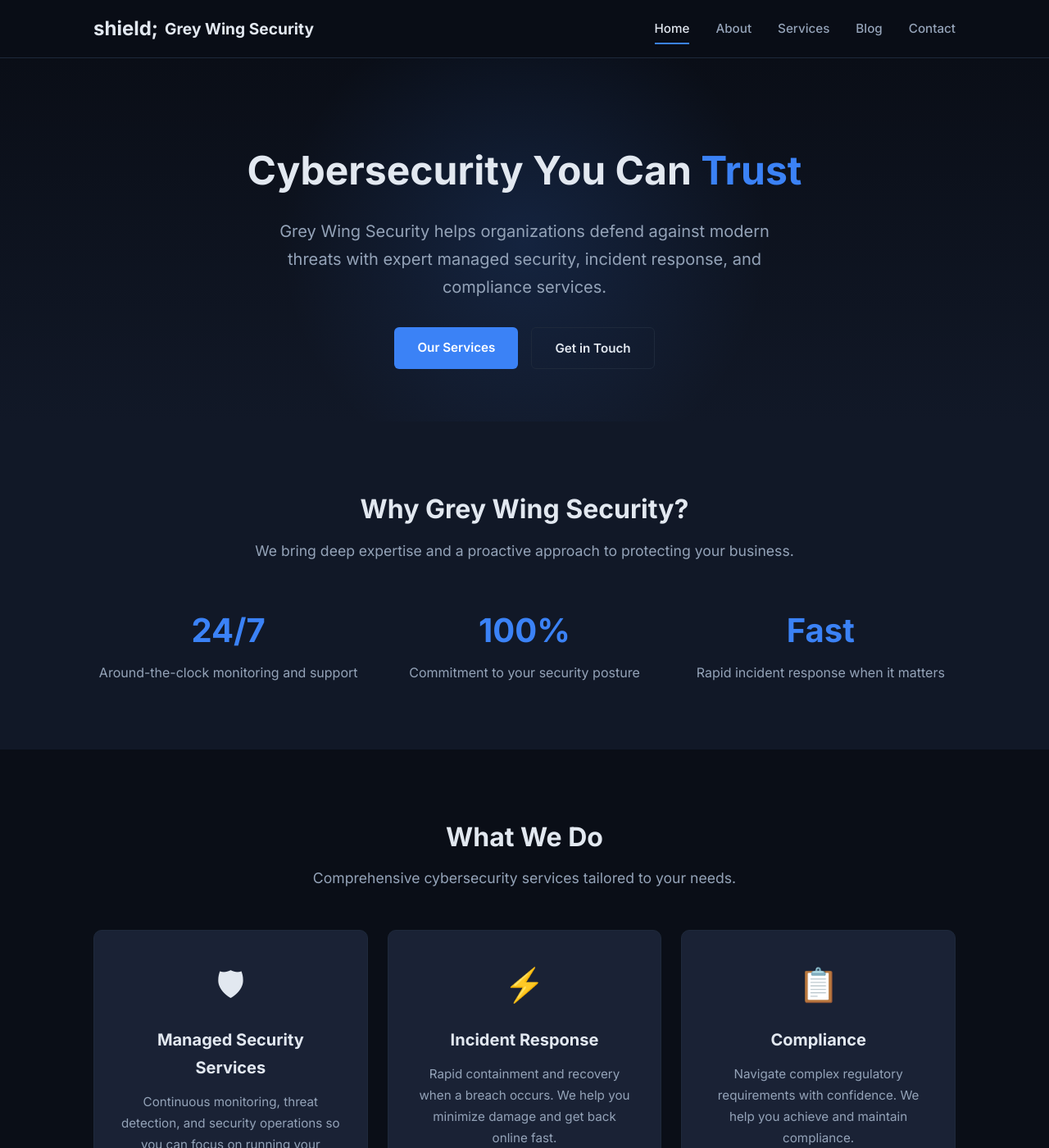
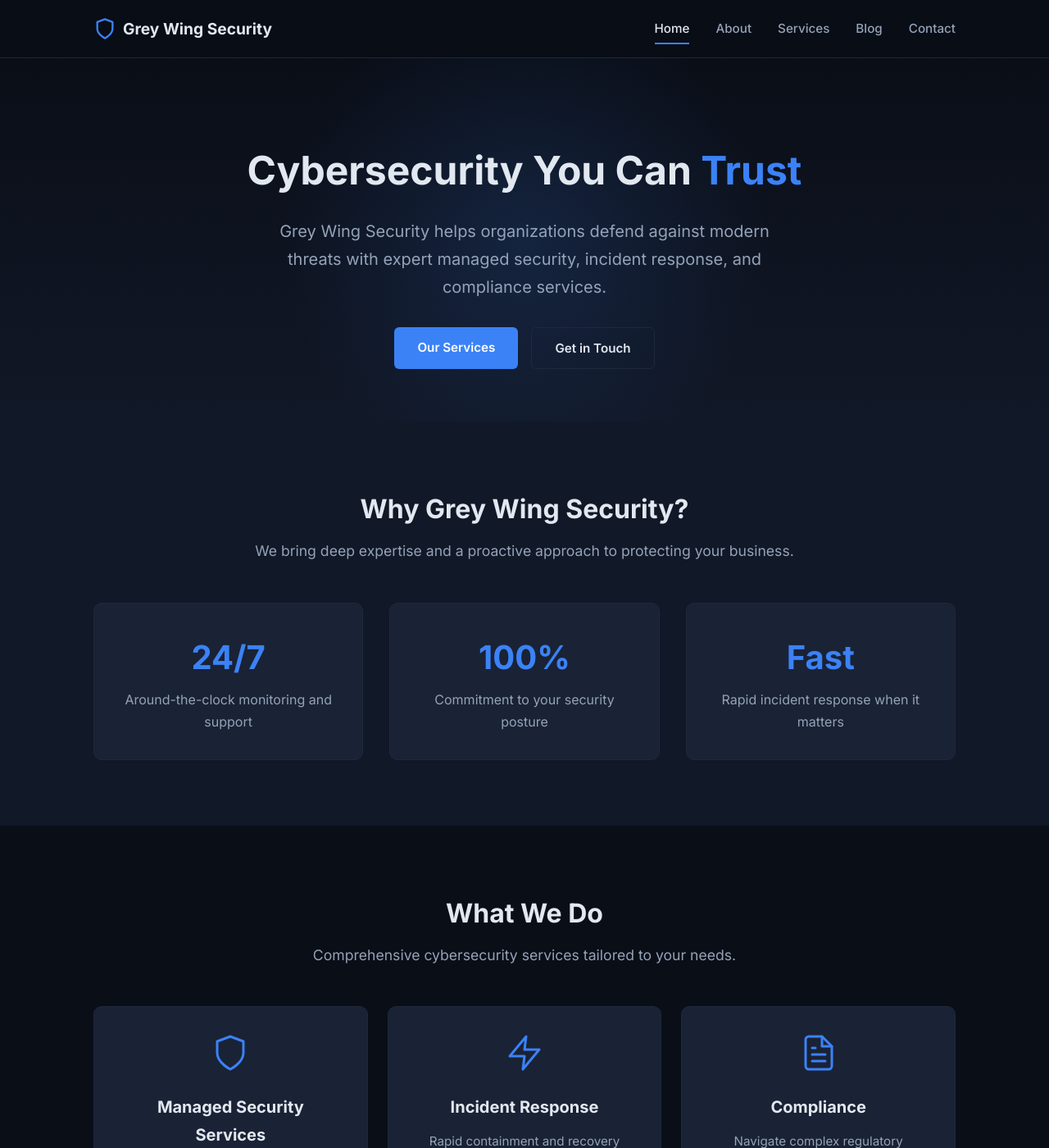
Before and after one commit to dcoln25/grey-wing-security, a Jekyll site: the page built from index.html, in a window 1280 px wide and 1400 px high. Shown: the whole window at 82% size. Built offline with Jekyll 4.4.1, drawn with Linux system fonts in a browser that asks for light colours.

Commit message:
Fix styling: add Jekyll front matter to CSS, replace HTML entities with SVGs, polish cards
Co-authored-by: factory-droid[bot] <138933559+factory-droid[bot]@users.noreply.github.com>

```diff
--- a/_includes/header.html
+++ b/_includes/header.html
@@ -1,7 +1,7 @@
 <header class="site-header">
   <div class="container header-inner">
     <a href="{{ '/' | relative_url }}" class="logo">
-      <span class="logo-icon">&#9shield;</span>
+      <svg class="logo-icon" width="28" height="28" viewBox="0 0 24 24" fill="none" stroke="currentColor" stroke-width="2" stroke-linecap="round" stroke-linejoin="round"><path d="M12 22s8-4 8-10V5l-8-3-8 3v7c0 6 8 10 8 10z"/></svg>
       <span class="logo-text">Grey Wing Security</span>
     </a>
     <button class="menu-toggle" aria-label="Toggle navigation" onclick="document.querySelector('.nav-links').classList.toggle('open')">
--- a/assets/css/style.css
+++ b/assets/css/style.css
@@ -1,3 +1,5 @@
+---
+---
 :root {
   --bg-primary: #0a0e17;
   --bg-secondary: #111827;
@@ -61,7 +63,8 @@ a:hover { color: var(--accent-hover); }
   color: var(--text-primary);
 }
 .logo:hover { color: var(--accent); }
-.logo-icon { font-size: 1.5rem; }
+.logo-icon { color: var(--accent); display: flex; }
+.logo:hover .logo-icon { color: var(--accent-hover); }
 
 .nav-links {
   display: flex;
@@ -210,8 +213,12 @@ a:hover { color: var(--accent-hover); }
   border-color: var(--accent);
 }
 .service-icon {
-  font-size: 2.5rem;
   margin-bottom: 1rem;
+  color: var(--accent);
+}
+.service-icon svg {
+  width: 48px;
+  height: 48px;
 }
 .service-card h3 {
   font-size: 1.25rem;
@@ -229,6 +236,14 @@ a:hover { color: var(--accent-hover); }
   gap: 2rem;
   text-align: center;
 }
+.feature-item {
+  background: var(--bg-card);
+  border: 1px solid var(--border);
+  border-radius: 10px;
+  padding: 2rem 1.5rem;
+  transition: border-color 0.2s;
+}
+.feature-item:hover { border-color: var(--accent); }
 .feature-item h3 {
   font-size: 2.5rem;
   color: var(--accent);
--- a/index.html
+++ b/index.html
@@ -41,17 +41,23 @@ title: Home
     <p class="section-subtitle">Comprehensive cybersecurity services tailored to your needs.</p>
     <div class="services-grid">
       <div class="service-card">
-        <div class="service-icon">&#128737;</div>
+        <div class="service-icon">
+          <svg width="48" height="48" viewBox="0 0 24 24" fill="none" stroke="currentColor" stroke-width="1.5" stroke-linecap="round" stroke-linejoin="round"><path d="M12 22s8-4 8-10V5l-8-3-8 3v7c0 6 8 10 8 10z"/></svg>
+        </div>
         <h3>Managed Security Services</h3>
         <p>Continuous monitoring, threat detection, and security operations so you can focus on running your business.</p>
       </div>
       <div class="service-card">
-        <div class="service-icon">&#9889;</div>
+        <div class="service-icon">
+          <svg width="48" height="48" viewBox="0 0 24 24" fill="none" stroke="currentColor" stroke-width="1.5" stroke-linecap="round" stroke-linejoin="round"><polygon points="13 2 3 14 12 14 11 22 21 10 12 10 13 2"/></svg>
+        </div>
         <h3>Incident Response</h3>
         <p>Rapid containment and recovery when a breach occurs. We help you minimize damage and get back online fast.</p>
       </div>
       <div class="service-card">
-        <div class="service-icon">&#128203;</div>
+        <div class="service-icon">
+          <svg width="48" height="48" viewBox="0 0 24 24" fill="none" stroke="currentColor" stroke-width="1.5" stroke-linecap="round" stroke-linejoin="round"><path d="M14 2H6a2 2 0 0 0-2 2v16a2 2 0 0 0 2 2h12a2 2 0 0 0 2-2V8z"/><polyline points="14 2 14 8 20 8"/><line x1="16" y1="13" x2="8" y2="13"/><line x1="16" y1="17" x2="8" y2="17"/><polyline points="10 9 9 9 8 9"/></svg>
+        </div>
         <h3>Compliance</h3>
         <p>Navigate complex regulatory requirements with confidence. We help you achieve and maintain compliance.</p>
       </div>
```
Also changed, not shown: 1 other file.
